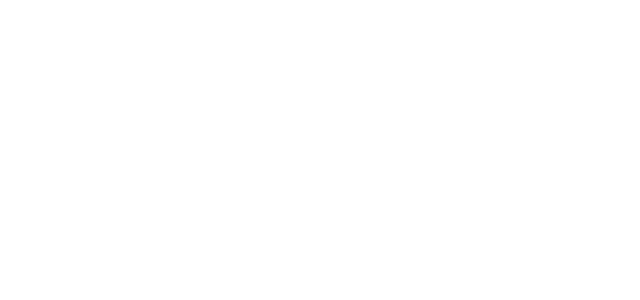
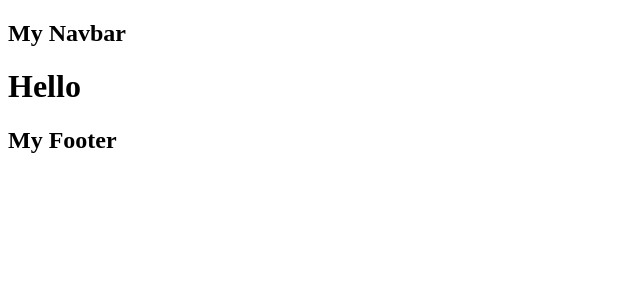
Before and after one commit to AlbertoCadorin/porfolio, a React (Vite) app: page / in a window 1280 px wide. Shown: the top 300 px of the page, without its empty margins (0-640 px from the left). Built offline with nearby package versions, Linux system fonts and the light colour scheme.

Commit message:
Add layout components: DefaultLayout, Navbar, and Footer

```diff
--- a/src/App.jsx
+++ b/src/App.jsx
@@ -1,3 +1,4 @@
+import DefaultLayout from './components/layout/DefaultLayout'
 import './App.css'
 
 function App() {
@@ -5,6 +6,9 @@
 
   return (
     <>
+      <DefaultLayout>
+        <h1>Hello</h1>
+      </DefaultLayout>
     </>
   )
 }
--- /dev/null
+++ b/src/components/common/Footer.jsx
@@ -0,0 +1,7 @@
+export default function Footer() {
+    return (
+        <footer>
+            <h2>My Footer</h2>
+        </footer>
+    )
+}
--- a/src/components/common/Navbar.jsx
+++ b/src/components/common/Navbar.jsx
@@ -0,0 +1,7 @@
+export default function Navbar() {
+    return (
+        <nav>
+            <h2>My Navbar</h2>
+        </nav>
+    )
+}
--- /dev/null
+++ b/src/components/layout/DefaultLayout.jsx
@@ -0,0 +1,14 @@
+import Navbar from '../common/Navbar'
+import Footer from '../common/Footer'
+
+
+export default function DefaultLayout({ children }) {
+    return (
+        <>
+            <Navbar />
+            <main>{children}</main>
+            <Footer />
+        </>
+    )
+
+}
```
